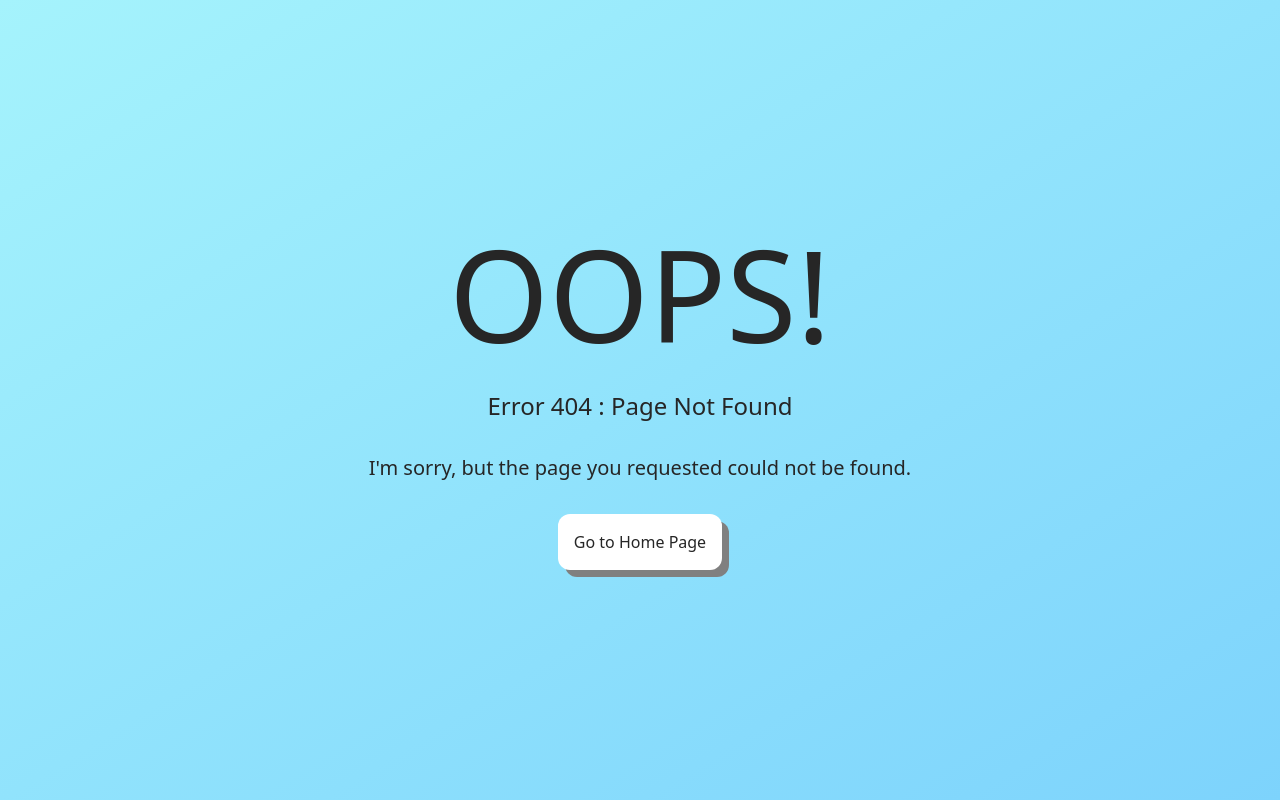
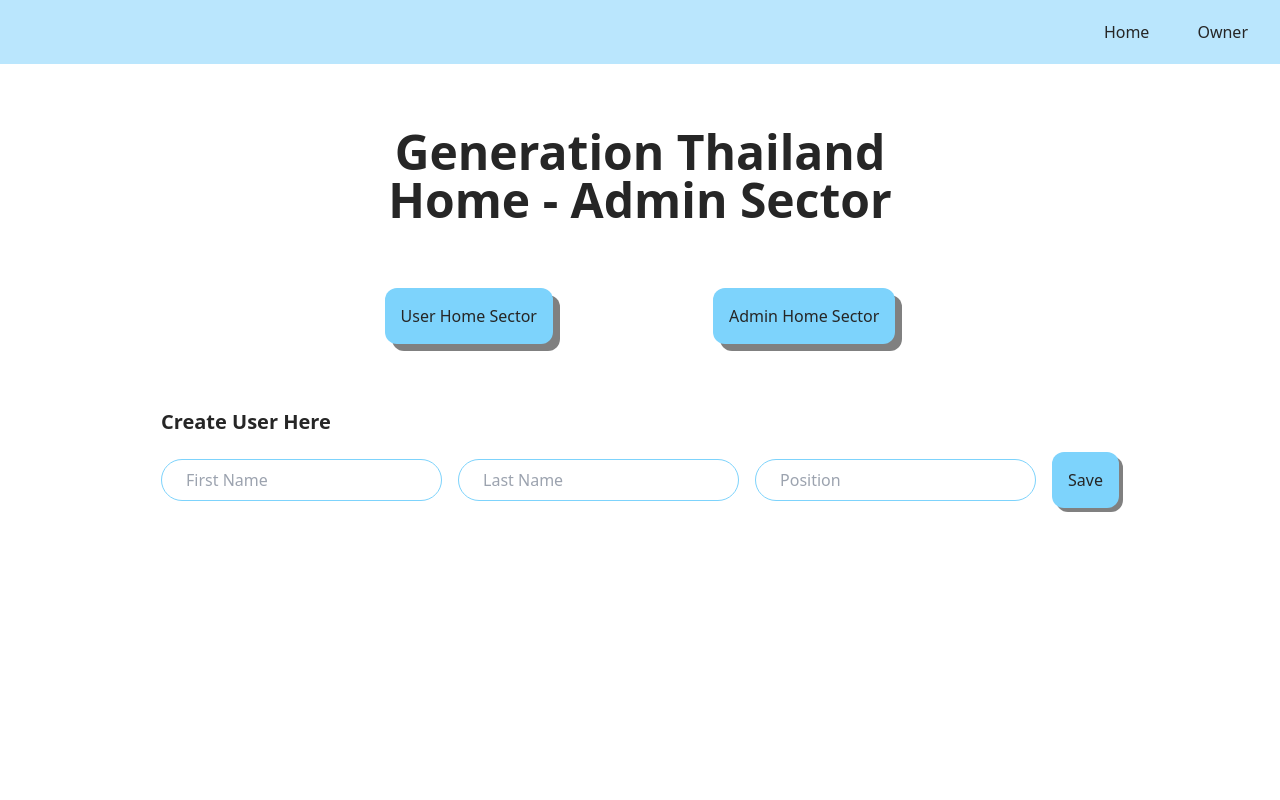
Before and after one commit to supakarn-t/31-vicky-react, a React (Vite) app: page /admin in a window 1280 px wide. Before the commit this address had no page. Built offline with nearby package versions, Linux system fonts and the light colour scheme.

Commit message:
add user page, admin page

```diff
--- a/index.html
+++ b/index.html
@@ -2,7 +2,7 @@
 <html lang="en">
 	<head>
 		<meta charset="UTF-8" />
-		<link rel="icon" type="image/svg+xml" href="/vite.svg" />
+		<link rel="icon" type="image/svg+xml" href="./public/vite.svg" />
 		<meta name="viewport" content="width=device-width, initial-scale=1.0" />
 		<title>31-vicky-react</title>
 	</head>
--- a/src/App.jsx
+++ b/src/App.jsx
@@ -1,10 +1,16 @@
+import { useState } from "react";
 import { createBrowserRouter, Outlet, RouterProvider } from "react-router-dom";
 import NavBar from "./components/NavBar.jsx";
 import HomePage from "./pages/HomePage.jsx";
+import UserPage from "./pages/UserPage.jsx";
+import AdminPage from "./pages/AdminPage.jsx";
 import OwnerPage from "./pages/OwnerPage.jsx";
 import ErrorPage from "./pages/ErrorPage.jsx";
 
 export default function App() {
+	const [userList, setUserList] = useState([]);
+	const [userId, setUserId] = useState(1);
+
 	const router = createBrowserRouter([
 		{
 			path: "/",
@@ -21,6 +27,21 @@ export default function App() {
 					element: <HomePage />,
 				},
 				{
+					path: "/user",
+					element: <UserPage userList={userList} />,
+				},
+				{
+					path: "/admin",
+					element: (
+						<AdminPage
+							userList={userList}
+							setUserList={setUserList}
+							userId={userId}
+							setUserId={setUserId}
+						/>
+					),
+				},
+				{
 					path: "/owner",
 					element: <OwnerPage />,
 				},
--- /dev/null
+++ b/src/components/AddUser.jsx
@@ -0,0 +1,53 @@
+import PropTypes from "prop-types";
+
+export default function AddUser({ user, handleInputChange, handleSubmit }) {
+	return (
+		<form onSubmit={handleSubmit} className="flex flex-col gap-4">
+			<h2 className="text-center md:text-left">Create User Here</h2>
+			<div className="flex flex-col lg:flex-row justify-center items-center gap-4">
+				<div className="flex flex-col md:flex-row gap-4">
+					<input
+						type="text"
+						placeholder="First Name"
+						name="firstName"
+						value={user.firstName}
+						onChange={handleInputChange}
+						required
+						className="border border-sky-300 rounded-full py-2 px-6 flex-grow"
+					/>
+					<input
+						type="text"
+						placeholder="Last Name"
+						name="lastName"
+						value={user.lastName}
+						onChange={handleInputChange}
+						required
+						className="border border-sky-300 rounded-full py-2 px-6 flex-grow"
+					/>
+					<input
+						type="text"
+						placeholder="Position"
+						name="position"
+						value={user.position}
+						onChange={handleInputChange}
+						required
+						className="border border-sky-300 rounded-full py-2 px-6 flex-grow"
+					/>
+				</div>
+
+				<button
+					type="submit"
+					className="w-1/2 md:w-1/3 bg-sky-300 p-4 rounded-xl shadow-[4px_4px_0_0_gray] hover:bg-sky-500 hover:text-white hover:translate-x-1 hover:translate-y-1 hover:shadow-none"
+				>
+					Save
+				</button>
+			</div>
+		</form>
+	);
+}
+
+AddUser.propTypes = {
+	user: PropTypes.object,
+	handleInputChange: PropTypes.func,
+	handleSubmit: PropTypes.func,
+};
--- /dev/null
+++ b/src/components/DeleteButton.jsx
@@ -0,0 +1,21 @@
+import PropTypes from "prop-types";
+import { FaTrash } from "react-icons/fa";
+
+export default function DeleteButton({ eachUser, userList, setUserList }) {
+	return (
+		<button
+			onClick={() => {
+				setUserList(userList.filter((item) => item.id !== eachUser.id));
+			}}
+			className="text-red-500 hover:text-black"
+		>
+			<FaTrash />
+		</button>
+	);
+}
+
+DeleteButton.propTypes = {
+	eachUser: PropTypes.object,
+	userList: PropTypes.array,
+	setUserList: PropTypes.func,
+};
--- /dev/null
+++ b/src/components/EditButton.jsx
@@ -0,0 +1,25 @@
+import PropTypes from "prop-types";
+import { FaPen } from "react-icons/fa";
+
+export default function EditButton({ eachUser, edit, setEdit }) {
+	return (
+		<button
+			onClick={() => {
+				setEdit((eachUser.editStatus = !edit));
+			}}
+			className={
+				eachUser.editStatus
+					? "bg-sky-300 hover:bg-sky-500 hover:text-white py-2 px-4 rounded-xl"
+					: ""
+			}
+		>
+			{eachUser.editStatus ? "Save" : <FaPen />}
+		</button>
+	);
+}
+
+EditButton.propTypes = {
+	eachUser: PropTypes.object,
+	edit: PropTypes.bool,
+	setEdit: PropTypes.func,
+};
--- a/src/index.css
+++ b/src/index.css
@@ -7,4 +7,26 @@
 	:hover {
 		@apply transition duration-200;
 	}
+
+	h1 {
+		@apply text-5xl font-bold text-center;
+	}
+	h2 {
+		@apply text-xl font-bold;
+	}
+
+	input {
+		@apply outline-none;
+	}
+
+	table {
+		@apply w-3/4 xl:w-2/3;
+	}
+	th,
+	td {
+		@apply border border-sky-300 h-16;
+	}
+	th {
+		@apply bg-sky-300;
+	}
 }
--- /dev/null
+++ b/src/pages/AdminPage.jsx
@@ -0,0 +1,202 @@
+import { useState } from "react";
+import PageButton from "../components/ChangePageButton";
+import PropTypes from "prop-types";
+import EditButton from "../components/EditButton";
+import DeleteButton from "../components/DeleteButton";
+import AddUser from "../components/AddUser";
+
+export default function Admin({ userList, setUserList, userId, setUserId }) {
+	const [edit, setEdit] = useState(false);
+
+	// create user obj for store input and add to user list
+	const [user, setUser] = useState({
+		id: "",
+		firstName: "",
+		lastName: "",
+		position: "",
+		editStatus: edit,
+	});
+
+	// every change at input update data to user obj
+	function handleInputChange(e) {
+		const { name, value } = e.target;
+
+		setUser((prevInput) => {
+			return {
+				...prevInput,
+				[name]: value,
+			};
+		});
+	}
+
+	// when submit form user id +1 and user data will add to user list
+	function handleSubmit(e) {
+		e.preventDefault();
+
+		if (user.firstName == "" || user.lastName == "" || user.position == "") {
+			alert("input is empty");
+			return;
+		}
+
+		const newUser = {
+			...user,
+			id: `user-${userId}`,
+		};
+
+		setUserList((prevUser) => {
+			return [...prevUser, newUser];
+		});
+
+		setUserId((prevId) => prevId + 1);
+
+		setUser({
+			id: "",
+			firstName: "",
+			lastName: "",
+			position: "",
+			editStatus: edit,
+		});
+	}
+
+	function handleEditData(e, Id) {
+		const { name, value } = e.target;
+
+		setUserList((prevUserList) =>
+			prevUserList.map((item) =>
+				item.id === Id ? { ...item, [name]: value } : item
+			)
+		);
+	}
+
+	return (
+		<div className="flex flex-col items-center my-16 gap-16">
+			<h1>
+				Generation Thailand <br />
+				Home - Admin Sector
+			</h1>
+
+			<PageButton />
+
+			<AddUser
+				user={user}
+				handleInputChange={handleInputChange}
+				handleSubmit={handleSubmit}
+			/>
+
+			<table>
+				{userList.length !== 0 && (
+					<thead>
+						<tr>
+							<th className="w-1/8">User Id</th>
+							<th className="w-1/4">First Name</th>
+							<th className="w-1/4">Last Name</th>
+							<th className="w-1/4">Position</th>
+							<th className="w-1/8">Action</th>
+						</tr>
+					</thead>
+				)}
+
+				<tbody>
+					{/* map user list here */}
+					{userList.map((eachUser) => {
+						return (
+							<tr key={eachUser.id}>
+								{eachUser.editStatus ? (
+									<>
+										<td className="text-center">{eachUser.id}</td>
+										<td className="px-4">
+											<input
+												type="text"
+												placeholder="First Name"
+												name="firstName"
+												value={eachUser.firstName}
+												onChange={(e) => handleEditData(e, eachUser.id)}
+												required
+												className="border border-sky-300 rounded py-2 w-full"
+											/>
+										</td>
+										<td className="px-4">
+											<input
+												type="text"
+												placeholder="Last Name"
+												name="lastName"
+												value={eachUser.lastName}
+												onChange={(e) => handleEditData(e, eachUser.id)}
+												required
+												className="border border-sky-300 rounded py-2 w-full"
+											/>
+										</td>
+										<td className="px-4">
+											<input
+												type="text"
+												placeholder="Position"
+												name="position"
+												value={eachUser.position}
+												onChange={(e) => handleEditData(e, eachUser.id)}
+												required
+												className="border border-sky-300 rounded py-2 w-full"
+											/>
+										</td>
+										<td className="text-center">
+											<EditButton
+												eachUser={eachUser}
+												edit={edit}
+												setEdit={setEdit}
+											/>
+										</td>
+									</>
+								) : (
+									<>
+										<td className="text-center">{eachUser.id}</td>
+										<td className="px-4">{eachUser.firstName}</td>
+										<td className="px-4">{eachUser.lastName}</td>
+										<td className="px-4">{eachUser.position}</td>
+										<td>
+											<div className="flex justify-around px-4">
+												<EditButton
+													eachUser={eachUser}
+													edit={edit}
+													setEdit={setEdit}
+												/>
+
+												<DeleteButton
+													eachUser={eachUser}
+													userList={userList}
+													setUserList={setUserList}
+												/>
+											</div>
+										</td>
+									</>
+								)}
+							</tr>
+						);
+					})}
+				</tbody>
+
+				<tfoot>
+					{userList.length >= 2 && (
+						<tr>
+							<td colSpan={5} className="text-right border-none">
+								<button
+									onClick={() => {
+										setUserList([]), setUserId(1);
+									}}
+									className="bg-red-500 text-white hover:bg-red-700 px-4 py-2 rounded-xl"
+								>
+									Delete All
+								</button>
+							</td>
+						</tr>
+					)}
+				</tfoot>
+			</table>
+		</div>
+	);
+}
+
+Admin.propTypes = {
+	userList: PropTypes.array,
+	setUserList: PropTypes.func,
+	userId: PropTypes.number,
+	setUserId: PropTypes.func,
+};
--- /dev/null
+++ b/src/pages/UserPage.jsx
@@ -0,0 +1,43 @@
+import PageButton from "../components/ChangePageButton";
+import PropTypes from "prop-types";
+
+export default function UserPage({ userList }) {
+	return (
+		<div className="flex flex-col items-center my-16 gap-16">
+			<h1>
+				Generation Thailand <br />
+				Home - User Sector
+			</h1>
+
+			<PageButton />
+
+			<table>
+				{userList.length === 0 ? (
+					<h2 className="text-center">Data is Empty...</h2>
+				) : (
+					<tr>
+						<th className="w-24">User Id</th>
+						<th>First Name</th>
+						<th>Last Name</th>
+						<th>Position</th>
+					</tr>
+				)}
+
+				{userList.map((eachUser) => {
+					return (
+						<tr key={eachUser.id}>
+							<td className="text-center">{eachUser.id}</td>
+							<td className="px-4">{eachUser.firstName}</td>
+							<td className="px-4">{eachUser.lastName}</td>
+							<td className="px-4">{eachUser.position}</td>
+						</tr>
+					);
+				})}
+			</table>
+		</div>
+	);
+}
+
+UserPage.propTypes = {
+	userList: PropTypes.array,
+};
```
